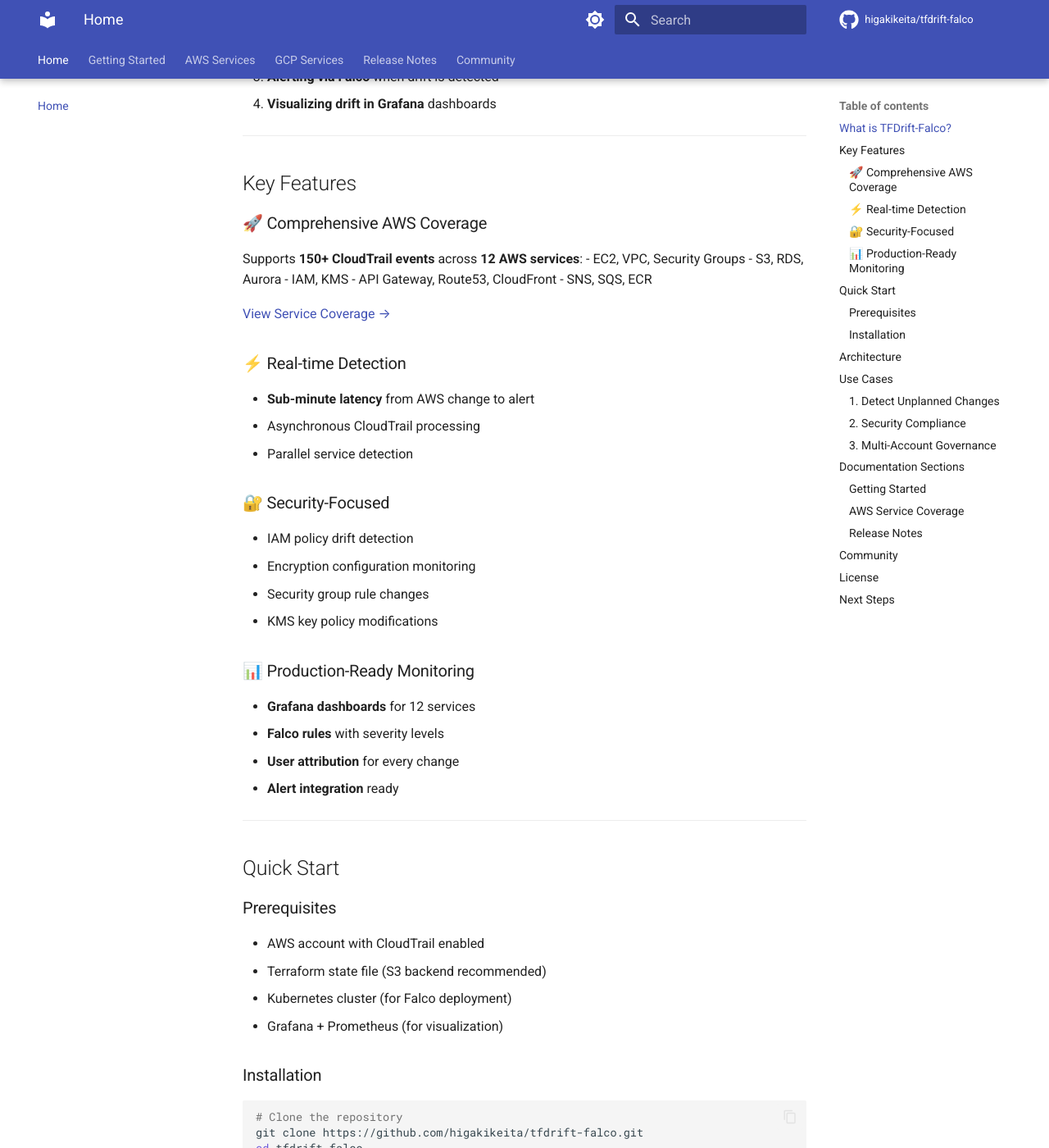
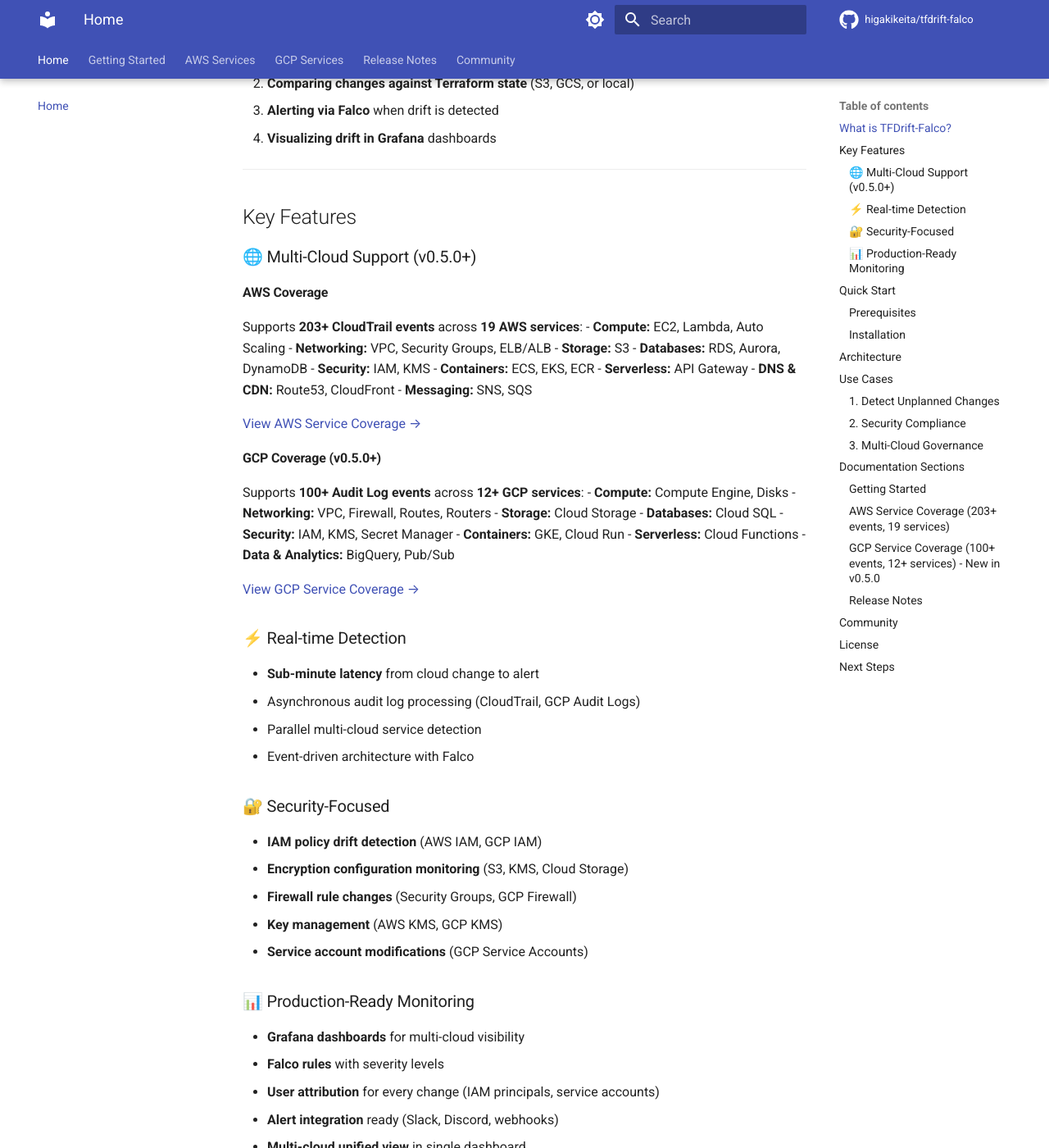
Before and after one commit to higakikeita/tfdrift-falco, an MkDocs documentation site: the page built from docs/index.md, in a window 1280 px wide and 1400 px high, scrolled down 424 px. Shown: the whole window at 82% size. Built offline with MkDocs 1.6.1 and Material for MkDocs 9.7.7, drawn with Linux system fonts in a browser that asks for light colours; comment, search, counter and statistics services are not loaded; the version menu is left out; some of the changed text lies outside the part shown.

Commit message:
docs: Update index.md for v0.5.0 multi-cloud support
Completely rewrote homepage to reflect v0.5.0 multi-cloud release:

Key Features section:
- Changed from "AWS Coverage" to "Multi-Cloud Support"
- AWS: 203+ events across 19 services (expanded from 150+)
- GCP: 100+ events across 12+ services (NEW)
- Detailed service breakdowns for both clouds

Updated sections:
- What is TFDrift-Falco: Multi-cloud audit log monitoring
- Real-time Detection: CloudTrail + GCP Audit Logs
- Security-Focused: AWS + GCP security monitoring
- Prerequisites: Separate AWS/GCP/Common requirements
- Installation: AWS, GCP, and Multi-Cloud setup examples
- Use Cases: Multi-cloud examples for each scenario
- Documentation Sections: Added GCP service coverage links
- Release Notes: v0.5.0 as latest (2025-12-17)

Addresses feedback: "Key Features - Comprehensive AWS Coverage
150+ CloudTrail events across 12 AWS services" (outdated)

🤖 Generated with [Claude Code](https://claude.com/claude-code)

Co-Authored-By: Claude Sonnet 4.5 <noreply@anthropic.com>

````diff
--- a/docs/index.md
+++ b/docs/index.md
@@ -1,15 +1,17 @@
 # TFDrift-Falco Documentation
 
-Welcome to the official documentation for **TFDrift-Falco**, a real-time Terraform drift detection system powered by AWS CloudTrail and Falco.
+Welcome to the official documentation for **TFDrift-Falco**, a real-time multi-cloud Terraform drift detection system powered by Falco.
+
+> **Version:** v0.5.0+ | **Status:** Production Ready | **Providers:** AWS + GCP
 
 ---
 
 ## What is TFDrift-Falco?
 
-TFDrift-Falco detects when your AWS infrastructure changes outside of Terraform by:
+TFDrift-Falco detects when your cloud infrastructure changes outside of Terraform by:
 
-1. **Monitoring AWS CloudTrail events** in real-time
-2. **Comparing changes against Terraform state**
+1. **Monitoring cloud audit logs** in real-time (AWS CloudTrail, GCP Audit Logs)
+2. **Comparing changes against Terraform state** (S3, GCS, or local)
 3. **Alerting via Falco** when drift is detected
 4. **Visualizing drift in Grafana** dashboards
 
@@ -17,36 +19,57 @@ TFDrift-Falco detects when your AWS infrastructure changes outside of Terraform
 
 ## Key Features
 
-### 🚀 Comprehensive AWS Coverage
+### 🌐 Multi-Cloud Support (v0.5.0+)
 
-Supports **150+ CloudTrail events** across **12 AWS services**:
-- EC2, VPC, Security Groups
-- S3, RDS, Aurora
-- IAM, KMS
-- API Gateway, Route53, CloudFront
-- SNS, SQS, ECR
+#### AWS Coverage
+Supports **203+ CloudTrail events** across **19 AWS services**:
+- **Compute:** EC2, Lambda, Auto Scaling
+- **Networking:** VPC, Security Groups, ELB/ALB
+- **Storage:** S3
+- **Databases:** RDS, Aurora, DynamoDB
+- **Security:** IAM, KMS
+- **Containers:** ECS, EKS, ECR
+- **Serverless:** API Gateway
+- **DNS & CDN:** Route53, CloudFront
+- **Messaging:** SNS, SQS
 
-[View Service Coverage →](services/ec2.md)
+[View AWS Service Coverage →](services/index.md)
+
+#### GCP Coverage (v0.5.0+)
+Supports **100+ Audit Log events** across **12+ GCP services**:
+- **Compute:** Compute Engine, Disks
+- **Networking:** VPC, Firewall, Routes, Routers
+- **Storage:** Cloud Storage
+- **Databases:** Cloud SQL
+- **Security:** IAM, KMS, Secret Manager
+- **Containers:** GKE, Cloud Run
+- **Serverless:** Cloud Functions
+- **Data & Analytics:** BigQuery, Pub/Sub
+
+[View GCP Service Coverage →](services/gcp/index.md)
 
 ### ⚡ Real-time Detection
 
-- **Sub-minute latency** from AWS change to alert
-- Asynchronous CloudTrail processing
-- Parallel service detection
+- **Sub-minute latency** from cloud change to alert
+- Asynchronous audit log processing (CloudTrail, GCP Audit Logs)
+- Parallel multi-cloud service detection
+- Event-driven architecture with Falco
 
 ### 🔐 Security-Focused
 
-- IAM policy drift detection
-- Encryption configuration monitoring
-- Security group rule changes
-- KMS key policy modifications
+- **IAM policy drift detection** (AWS IAM, GCP IAM)
+- **Encryption configuration monitoring** (S3, KMS, Cloud Storage)
+- **Firewall rule changes** (Security Groups, GCP Firewall)
+- **Key management** (AWS KMS, GCP KMS)
+- **Service account modifications** (GCP Service Accounts)
 
 ### 📊 Production-Ready Monitoring
 
-- **Grafana dashboards** for 12 services
+- **Grafana dashboards** for multi-cloud visibility
 - **Falco rules** with severity levels
-- **User attribution** for every change
-- **Alert integration** ready
+- **User attribution** for every change (IAM principals, service accounts)
+- **Alert integration** ready (Slack, Discord, webhooks)
+- **Multi-cloud unified view** in single dashboard
 
 ---
 
@@ -54,27 +77,70 @@ Supports **150+ CloudTrail events** across **12 AWS services**:
 
 ### Prerequisites
 
+**For AWS:**
 - AWS account with CloudTrail enabled
-- Terraform state file (S3 backend recommended)
+- Falco with cloudtrail plugin
+
+**For GCP (v0.5.0+):**
+- GCP project with Audit Logs enabled
+- Falco with gcpaudit plugin
+- Pub/Sub subscription for Audit Logs
+
+**Common:**
+- Terraform state file (S3, GCS, or local backend)
 - Kubernetes cluster (for Falco deployment)
-- Grafana + Prometheus (for visualization)
+- Grafana + Prometheus (optional, for visualization)
 
 ### Installation
 
+#### AWS Setup
 ```bash
 # Clone the repository
 git clone https://github.com/higakikeita/tfdrift-falco.git
 cd tfdrift-falco
 
-# Deploy Falco with TFDrift rules
+# Deploy Falco with cloudtrail plugin
 kubectl apply -f deployments/falco/
 
-# Configure TFDrift detector
-cp config-example.yaml config.yaml
-vim config.yaml  # Edit with your AWS account ID, S3 state location
+# Configure TFDrift for AWS
+vim config.yaml  # Configure AWS provider and S3 state
 
 # Run the detector
 ./tfdrift --config config.yaml
+```
+
+[Full AWS Setup Guide →](falco-setup.md)
+
+#### GCP Setup (v0.5.0+)
+```bash
+# Quick start (recommended)
+./scripts/gcp-quick-start.sh
+
+# Or manual setup
+# See full GCP setup guide
+```
+
+[Full GCP Setup Guide →](gcp-setup.md)
+
+#### Multi-Cloud Setup
+```yaml
+# config.yaml - Monitor both AWS and GCP
+providers:
+  aws:
+    enabled: true
+    regions: ["us-east-1", "us-west-2"]
+    state:
+      backend: "s3"
+      s3_bucket: "my-terraform-state"
+      s3_key: "aws/terraform.tfstate"
+
+  gcp:
+    enabled: true
+    projects: ["my-gcp-project-123"]
+    state:
+      backend: "gcs"
+      gcs_bucket: "my-terraform-state"
+      gcs_prefix: "gcp/terraform.tfstate"
 ```
 
 [Full Quickstart Guide →](quickstart.md)
@@ -123,27 +189,45 @@ vim config.yaml  # Edit with your AWS account ID, S3 state location
 
 ### 1. Detect Unplanned Changes
 
-**Problem:** Someone modifies infrastructure via AWS Console, bypassing Terraform.
+**Problem:** Someone modifies infrastructure via cloud console or CLI, bypassing Terraform.
 
 **Solution:** TFDrift-Falco alerts you immediately with:
-- What changed (resource, attribute)
-- Who made the change (IAM user/role)
-- When it happened (timestamp)
+- **What changed** - Resource type and modified attributes
+- **Who made the change** - IAM user/role (AWS) or principal email (GCP)
+- **When it happened** - Precise timestamp with timezone
+- **Where** - Account/project, region/zone
+
+**Examples:**
+- AWS: EC2 instance type changed via AWS Console
+- GCP: Compute Engine metadata modified via gcloud CLI
 
 ### 2. Security Compliance
 
-**Problem:** IAM policies, S3 encryption, or security groups modified without approval.
+**Problem:** Security configurations modified without approval across multiple clouds.
 
 **Solution:** Critical severity alerts for security-related drift:
+
+**AWS:**
 - IAM role trust policy changes
 - S3 bucket made public
+- Security group rules opened to 0.0.0.0/0
 - KMS key deletion scheduled
 
-### 3. Multi-Account Governance
+**GCP:**
+- Firewall rules allowing public access
+- GCS bucket IAM policy changes
+- Service account key creation
+- KMS crypto key rotation disabled
 
-**Problem:** Managing drift across 10+ AWS accounts with separate Terraform workspaces.
+### 3. Multi-Cloud Governance
 
-**Solution:** Centralized monitoring with account/region filtering in Grafana.
+**Problem:** Managing drift across multiple cloud providers, accounts, and projects.
+
+**Solution:** Unified monitoring with multi-cloud support:
+- **AWS:** Monitor 10+ accounts across multiple regions
+- **GCP:** Monitor multiple projects and organizations
+- **Hybrid:** Single dashboard for AWS + GCP resources
+- **Filtering:** Account/project, region/zone, service-level filtering
 
 ---
 
@@ -151,19 +235,38 @@ vim config.yaml  # Edit with your AWS account ID, S3 state location
 
 ### Getting Started
 - [Overview](overview.md)
+- [How It Works](how-it-works.md)
 - [Architecture](architecture.md)
 - [Quickstart](quickstart.md)
 - [Deployment Guide](deployment.md)
+- [Falco Setup (AWS)](falco-setup.md)
+- [GCP Setup](gcp-setup.md) - **New in v0.5.0**
 
-### AWS Service Coverage
-- [EC2](services/ec2.md) | [IAM](services/iam.md) | [S3](services/s3.md) | [VPC](services/vpc.md)
-- [RDS](services/rds.md) | [API Gateway](services/api-gateway.md) | [Route53](services/route53.md)
-- [CloudFront](services/cloudfront.md) | [SNS](services/sns.md) | [SQS](services/sqs.md)
-- [ECR](services/ecr.md) | [KMS](services/kms.md)
+### AWS Service Coverage (203+ events, 19 services)
+- [AWS Services Overview](services/index.md)
+- **Compute:** [EC2](services/ec2.md) | [Lambda](services/lambda.md)
+- **Networking:** [VPC](services/vpc.md) | [ELB/ALB](services/elb.md)
+- **Storage:** [S3](services/s3.md)
+- **Databases:** [RDS](services/rds.md) | [DynamoDB](services/dynamodb.md)
+- **Security:** [IAM](services/iam.md) | [KMS](services/kms.md)
+- **Containers:** [ECS](services/ecs.md) | [EKS](services/eks.md) | [ECR](services/ecr.md)
+- **Messaging:** [SNS](services/sns.md) | [SQS](services/sqs.md)
+- [All AWS Services →](services/index.md)
+
+### GCP Service Coverage (100+ events, 12+ services) - **New in v0.5.0**
+- [GCP Services Overview](services/gcp/index.md)
+- **Compute:** [Compute Engine](services/gcp/compute-engine.md) | [Disks](services/gcp/disks.md)
+- **Networking:** [VPC & Firewall](services/gcp/vpc.md) | [Routes](services/gcp/routes.md)
+- **Storage:** [Cloud Storage](services/gcp/cloud-storage.md)
+- **Databases:** [Cloud SQL](services/gcp/cloud-sql.md)
+- **Security:** [IAM](services/gcp/iam.md) | [KMS](services/gcp/kms.md)
+- **Containers:** [GKE](services/gcp/gke.md) | [Cloud Run](services/gcp/cloud-run.md)
+- [All GCP Services →](services/gcp/index.md)
 
 ### Release Notes
-- [v0.2.0-beta](release-notes/v0.2.0-beta.md) (Current)
-- [v0.3.0](release-notes/v0.3.0.md) (Planned)
+- [v0.5.0 - Multi-Cloud Support](release-notes/v0.5.0.md) - **Latest (2025-12-17)**
+- [v0.2.0-beta](release-notes/v0.2.0-beta.md)
+- [v0.3.0 (planned)](release-notes/v0.3.0.md)
 - [Architecture Changes](release-notes/architecture-changes.md)
 
 ---
````
